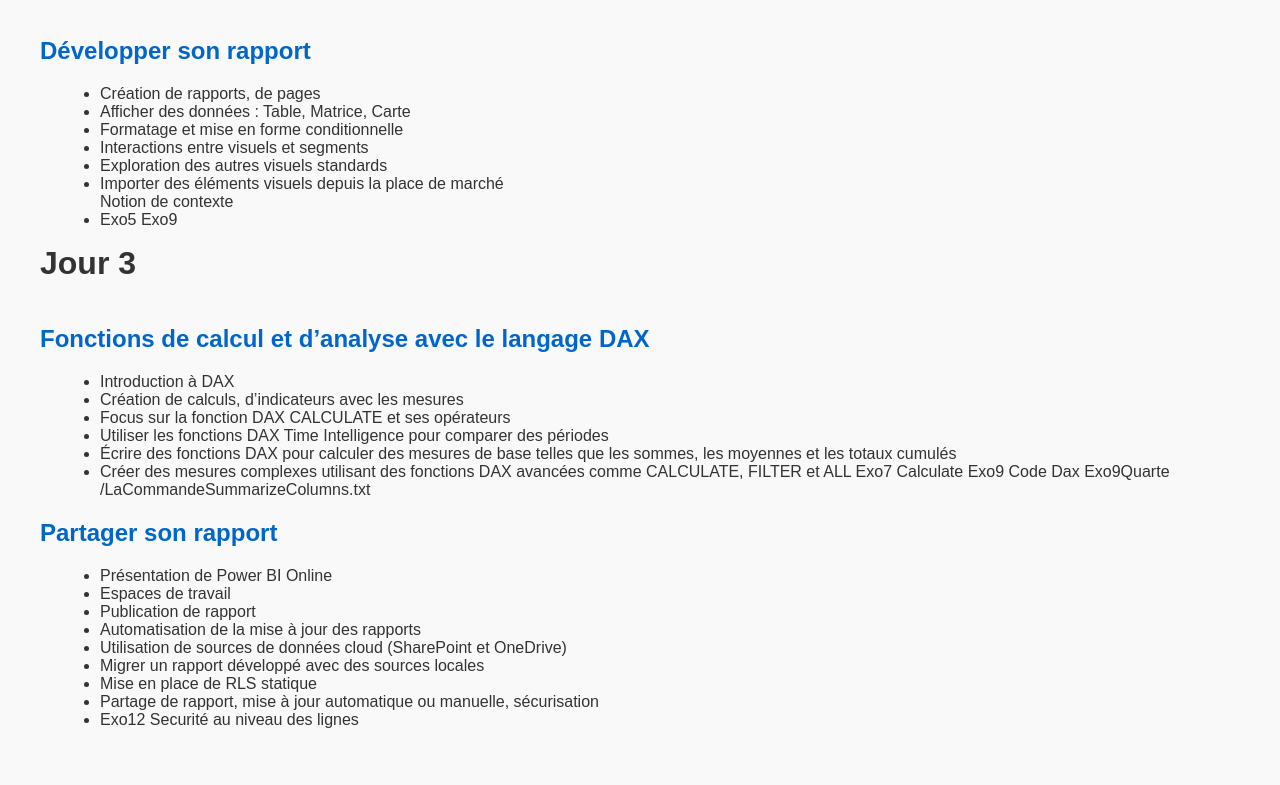
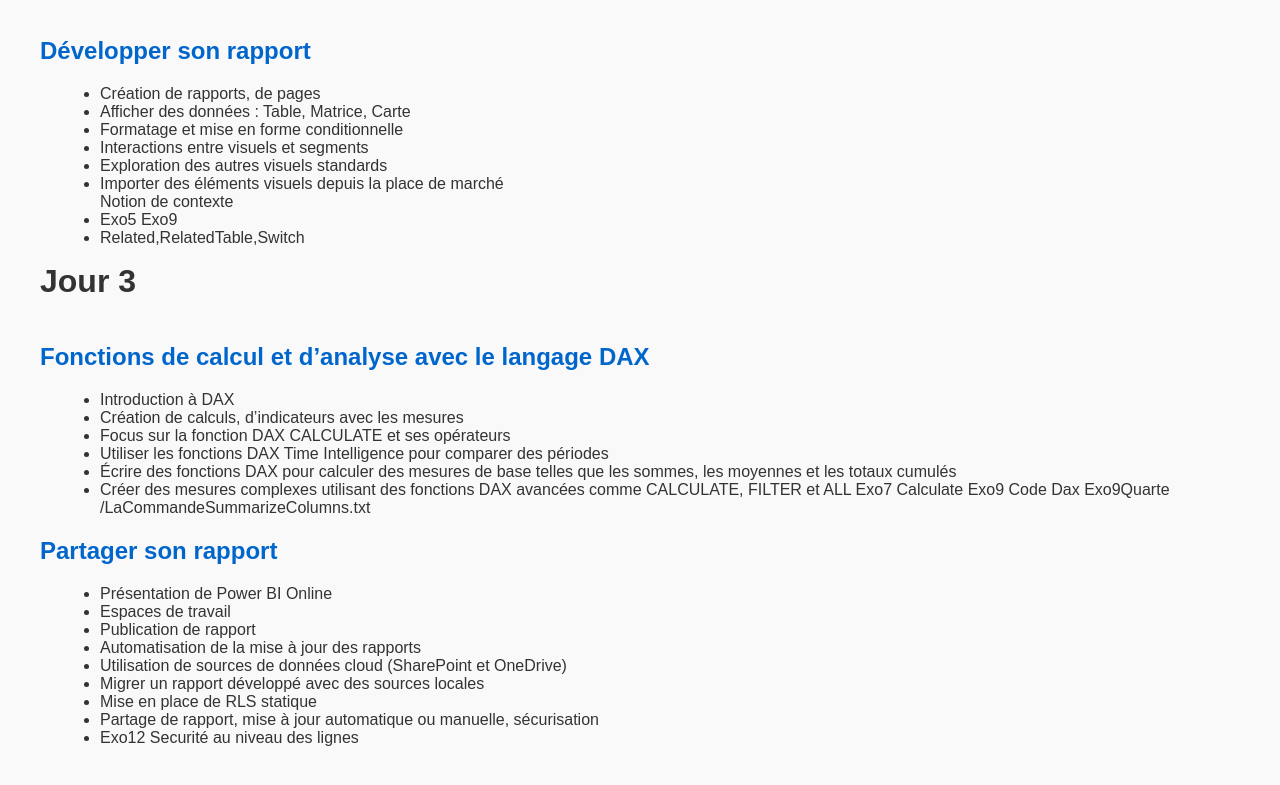
Before and after one commit to guillaumeFAGOT/IB-Cegos, a plain HTML site: page index.html in a window 1280 px wide. Shown: the part 1002-1787 px from the top of the page. Drawn offline with Linux system fonts and the light colour scheme.

Commit message:
Update index.html

```diff
--- a/index.html
+++ b/index.html
@@ -111,6 +111,8 @@ Exo6 Table de Date</li>
       <li>Importer des éléments visuels depuis la place de marché</li
       <li>Notion de contexte</li>
       <li>Exo5 Exo9</li>
+      <li>Related,RelatedTable,Switch</li>
+
     </ul>
 <section>
 
```
